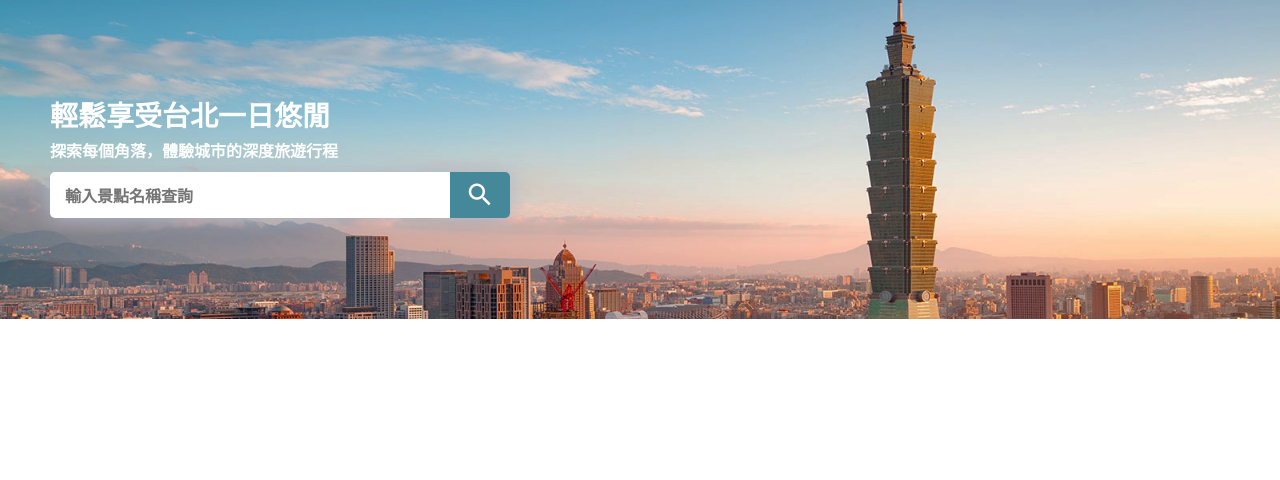
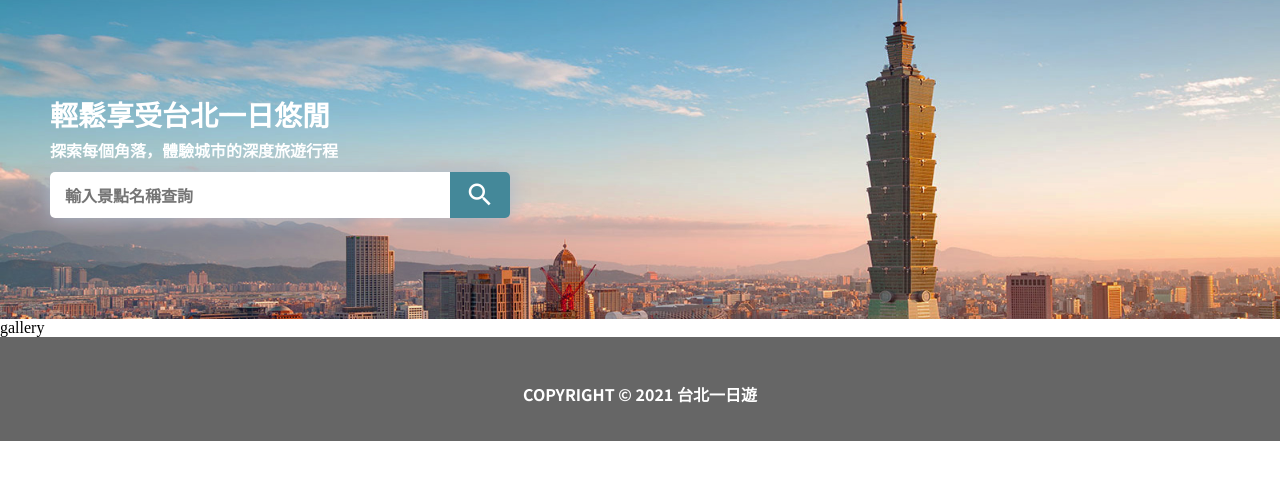
Before and after one commit to yiyun-liao/bootcamp-work-taipei-day-trip, a FastAPI app: page / in a window 1280 px wide. Shown: the part 55-535 px from the top of the page. Run offline with FastAPI, Linux system fonts and the light colour scheme.

Commit message:
footer style

```diff
--- a/static/index.html
+++ b/static/index.html
@@ -31,10 +31,17 @@
           <input class="body-bold" type="text" placeholder="輸入景點名稱查詢" name="" id="">
           <button><i class="mdi mdi-magnify"></i></button>
         </div>
-      </section>
+      </div>
+    </section>
+    <section id="gallery">
+      gallery
+    </section>
 
+  </main>
+  <footer>
+    <div>
+      <p class="body-bold">COPYRIGHT © 2021 台北一日遊</p>
     </div>
-  </main>
-  <footer></footer>
+  </footer>
 </body>
 </html>
--- a/static/style/style.css
+++ b/static/style/style.css
@@ -122,3 +122,15 @@ nav button{
 
 
 /* footer section */
+footer{
+    background-color: var(--color-gray-70);
+    padding: 40px 0;
+    margin: 0 auto;
+    color: var(--color-white-900);
+    height: 104px;
+}
+
+footer > div{
+    text-align: center;
+    padding: 5px 0;
+}
```
